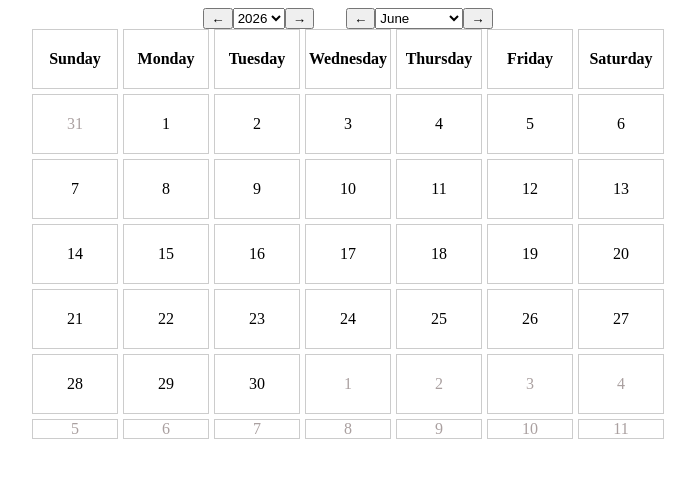
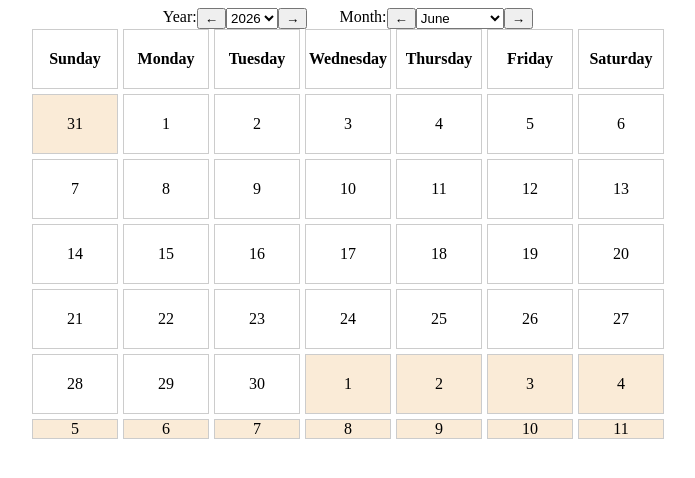
Before and after one commit to mohsenzamanist/Project-Days-Calendar, a website with bundled scripts: page index.html in a window 1280 px wide. Shown: the whole page, without its empty margins (292-987 px from the left). Built offline with nearby package versions, Linux system fonts and the light colour scheme.

Commit message:
Accessability

```diff
--- a/index.html
+++ b/index.html
@@ -1,6 +1,7 @@
 <!DOCTYPE html>
-<html>
+<html lang="en">
     <head>
+        <title>Calendar</title>
         <link rel="stylesheet" href="style.css">
         <script type="module" src="common.mjs"></script>
         <script type="module" src="web.mjs"></script>
@@ -9,11 +10,13 @@
         <main>
             <div class="controls" id="controls">
                 <div class="year-div" id="year-div">
+                    <label for="year-select">Year:</label>
                     <button class="pre-year" id="pre-year">&larr;</button>
                     <select name="year-select" id="year-select"></select>
                     <button class="next-year" id="next-year">&rarr;</button>
                 </div>
                 <div class="month-div" id="month-div">
+                    <label for="month-select">Month:</label>
                     <button class="pre-month" id="pre-month">&larr;</button>
                     <select name="month-select" id="month-select"></select>
                     <button class="next-month" id="next-month">&rarr;</button>
--- a/style.css
+++ b/style.css
@@ -30,7 +30,7 @@
 }
 
 .other-month{
-  color:rgb(170, 160, 160)
+  background-color: antiquewhite;
 }
 
 .special-day {
```
